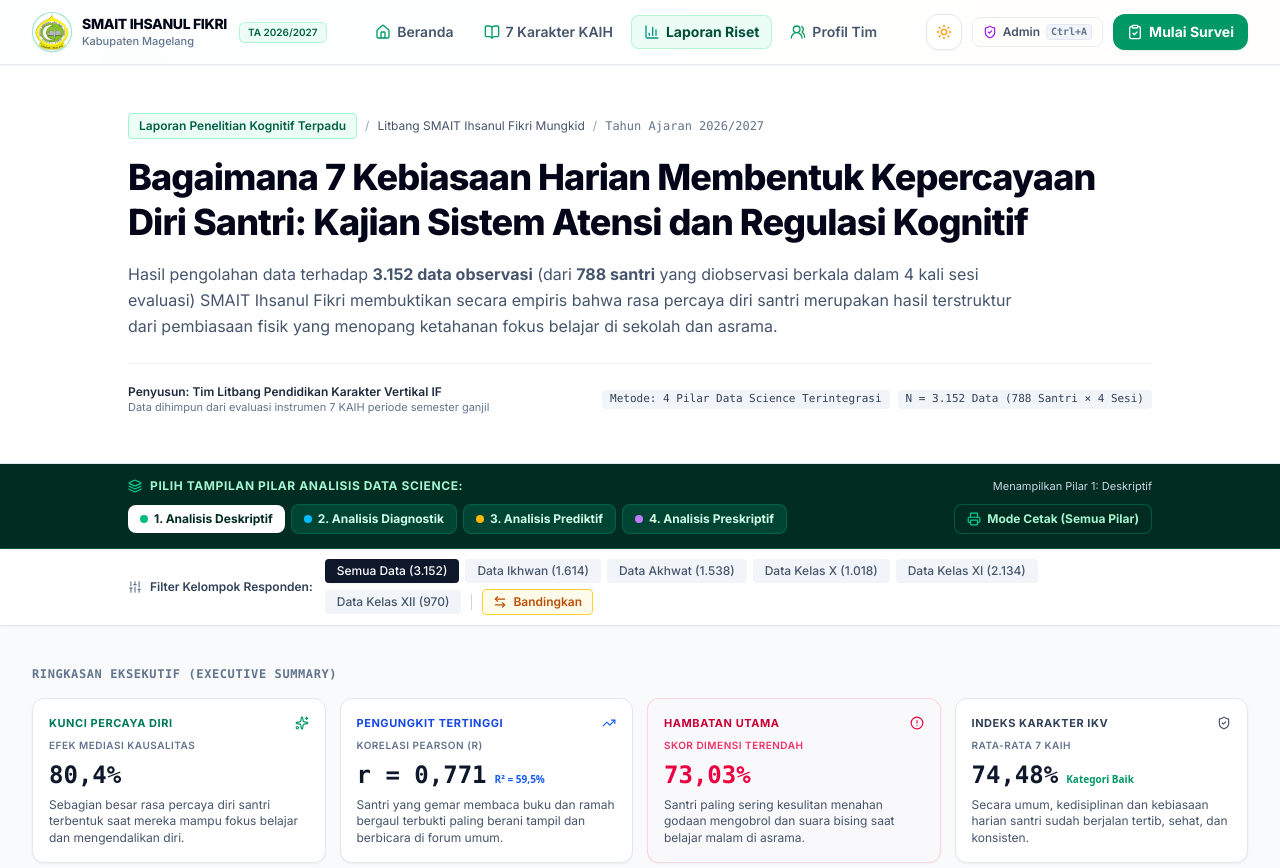
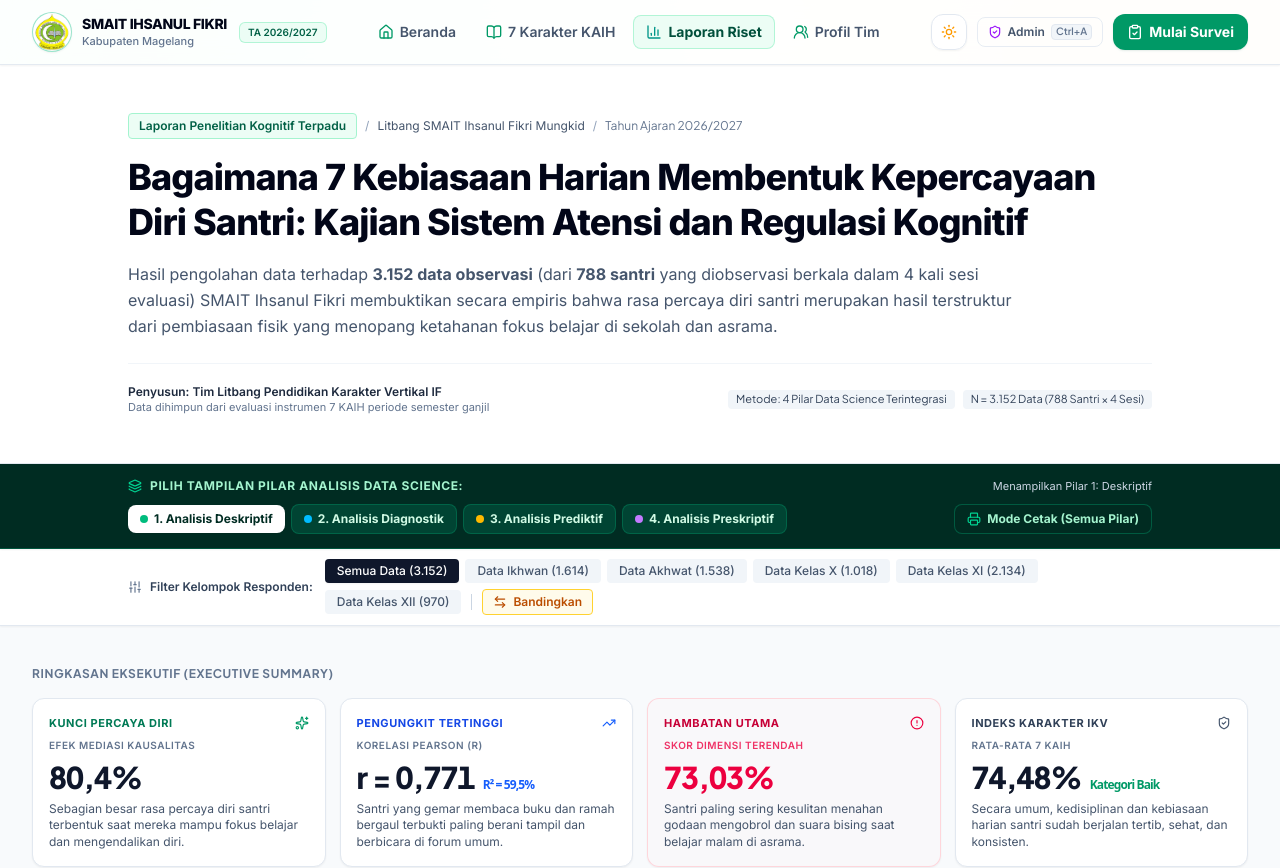
Before and after one commit to kkaifx1-cmyk/vertikalif, a Next.js app: page /laporan in a window 1280 px wide. Shown: the top 868 px of the page. Built offline with nearby package versions, Linux system fonts and the light colour scheme.

Commit message:
style: integrasikan font Plus Jakarta Sans untuk visual angka data & tipografi statistik executive dashboard

```diff
--- a/src/app/globals.css
+++ b/src/app/globals.css
@@ -1,6 +1,12 @@
 @import "tailwindcss";
 
 @custom-variant dark (&:where(.dark, .dark *));
+
+@theme {
+  --font-mono: var(--font-jakarta), var(--font-inter), system-ui, monospace;
+  --font-stat: var(--font-jakarta), var(--font-inter), system-ui, sans-serif;
+  --font-jakarta: var(--font-jakarta), system-ui, sans-serif;
+}
 
 :root {
   --background: #ffffff;
@@ -37,6 +43,16 @@ body {
   font-family: var(--font-inter), -apple-system, BlinkMacSystemFont, "Segoe UI", Roboto, "Helvetica Neue", Arial, sans-serif;
   -webkit-font-smoothing: antialiased;
   -moz-osx-font-smoothing: grayscale;
+}
+
+/* Utilitas Tipografi Angka & Data Premium */
+.font-stat,
+.font-data,
+.font-number {
+  font-family: var(--font-jakarta), var(--font-inter), system-ui, -apple-system, BlinkMacSystemFont, "Segoe UI", Roboto, sans-serif !important;
+  font-feature-settings: "tnum" 1, "cv05" 1, "cv11" 1;
+  font-variant-numeric: tabular-nums;
+  letter-spacing: -0.03em;
 }
 
 /* Utilitas Hide Scrollbar tapi tetap bisa di-scroll secara halus */
--- a/src/app/laporan/page.tsx
+++ b/src/app/laporan/page.tsx
@@ -1073,7 +1073,7 @@ export default function PublicResearchReportPage() {
               <div className="text-[10px] font-semibold text-slate-500 dark:text-slate-400 uppercase tracking-wider">
                 Efek Mediasi Kausalitas
               </div>
-              <div className="text-2xl font-extrabold font-mono text-slate-900 dark:text-slate-100">
+              <div className="text-3xl font-black font-stat text-slate-900 dark:text-slate-100 tracking-tight tabular-nums">
                 {formatNum(cohort.mediation.mediationPct, 1)}%
               </div>
               <p className="text-xs text-slate-600 dark:text-slate-400 leading-snug">
@@ -1092,9 +1092,9 @@ export default function PublicResearchReportPage() {
               <div className="text-[10px] font-semibold text-slate-500 dark:text-slate-400 uppercase tracking-wider">
                 Korelasi Pearson (r)
               </div>
-              <div className="text-2xl font-extrabold font-mono text-slate-900 dark:text-slate-100 flex items-baseline gap-2">
+              <div className="text-3xl font-black font-stat text-slate-900 dark:text-slate-100 flex items-baseline gap-2 tracking-tight tabular-nums">
                 <span>r = 0,771</span>
-                <span className="text-[10px] font-sans font-semibold text-blue-600 dark:text-blue-400">R² = 59,5%</span>
+                <span className="text-xs font-sans font-bold text-blue-600 dark:text-blue-400">R² = 59,5%</span>
               </div>
               <p className="text-xs text-slate-600 dark:text-slate-400 leading-snug">
                 Santri yang gemar membaca buku dan ramah bergaul terbukti paling berani tampil dan berbicara di forum umum.
@@ -1112,7 +1112,7 @@ export default function PublicResearchReportPage() {
               <div className="text-[10px] font-semibold text-rose-600/80 dark:text-rose-400/80 uppercase tracking-wider">
                 Skor Dimensi Terendah
               </div>
-              <div className="text-2xl font-extrabold font-mono text-rose-600 dark:text-rose-400">
+              <div className="text-3xl font-black font-stat text-rose-600 dark:text-rose-400 tracking-tight tabular-nums">
                 {formatNum(cohort.dimScores[1], 2)}%
               </div>
               <p className="text-xs text-slate-600 dark:text-slate-400 leading-snug">
@@ -1131,9 +1131,9 @@ export default function PublicResearchReportPage() {
               <div className="text-[10px] font-semibold text-slate-500 dark:text-slate-400 uppercase tracking-wider">
                 Rata-Rata 7 KAIH
               </div>
-              <div className="text-2xl font-extrabold font-mono text-slate-900 dark:text-slate-100 flex items-baseline gap-2">
+              <div className="text-3xl font-black font-stat text-slate-900 dark:text-slate-100 flex items-baseline gap-2 tracking-tight tabular-nums">
                 <span>{formatNum(cohort.ikv, 2)}%</span>
-                <span className="text-[10px] font-sans font-semibold text-emerald-600 dark:text-emerald-400">Kategori Baik</span>
+                <span className="text-xs font-sans font-bold text-emerald-600 dark:text-emerald-400">Kategori Baik</span>
               </div>
               <p className="text-xs text-slate-600 dark:text-slate-400 leading-snug">
                 Secara umum, kedisiplinan dan kebiasaan harian santri sudah berjalan tertib, sehat, dan konsisten.
@@ -1299,7 +1299,7 @@ export default function PublicResearchReportPage() {
                                   textAnchor="middle"
                                   fill={item.color}
                                   style={{
-                                    fontFamily: "var(--font-inter), system-ui, -apple-system, sans-serif",
+                                    fontFamily: "var(--font-jakarta), var(--font-inter), system-ui, -apple-system, sans-serif",
                                     fontSize: 10.5,
                                     fontWeight: 700,
                                   }}
@@ -1339,10 +1339,10 @@ export default function PublicResearchReportPage() {
                         </div>
 
                         <div className="flex items-baseline gap-2 pt-0.5">
-                          <span className="text-2xl sm:text-3xl font-extrabold font-mono text-slate-900 dark:text-slate-100 tabular-nums">
+                          <span className="text-2xl sm:text-3xl font-black font-stat text-slate-900 dark:text-slate-100 tracking-tight tabular-nums">
                             {item.count.toLocaleString("id-ID")}
                           </span>
-                          <span className={`text-xs font-bold font-mono px-2 py-0.5 rounded-md ${item.textColor} bg-white/80 dark:bg-slate-900/80 border border-slate-200/60 dark:border-slate-700/60`}>
+                          <span className={`text-xs font-bold font-stat px-2 py-0.5 rounded-md ${item.textColor} bg-white/80 dark:bg-slate-900/80 border border-slate-200/60 dark:border-slate-700/60 tabular-nums`}>
                             {formatNum(item.pct, 1)}%
                           </span>
                         </div>
@@ -2055,9 +2055,9 @@ export default function PublicResearchReportPage() {
                                 fill={item.color}
                                 className="tracking-tight"
                                 style={{
-                                  fontFamily: "var(--font-inter), system-ui, -apple-system, sans-serif",
+                                  fontFamily: "var(--font-jakarta), var(--font-inter), system-ui, -apple-system, sans-serif",
                                   fontSize: 11,
-                                  fontWeight: 600,
+                                  fontWeight: 700,
                                 }}
                               >
                                 {`r = ${item.r.toFixed(3)} (${item.r2.toFixed(1).replace(".", ",")}%)`}
@@ -2384,18 +2384,18 @@ export default function PublicResearchReportPage() {
                   </div>
 
                   {/* Koefisien Jalur Regresi */}
-                  <div className="mt-5 pt-4 border-t border-slate-800 grid grid-cols-1 sm:grid-cols-3 gap-3 text-xs font-mono text-center">
+                  <div className="mt-5 pt-4 border-t border-slate-800 grid grid-cols-1 sm:grid-cols-3 gap-3 text-xs text-center font-sans">
                     <div className="p-2.5 rounded-lg bg-slate-800/60 border border-slate-700/50">
                       <span className="text-slate-400 text-[11px]">Jalur a (Rutinitas → Fokus):</span>
-                      <div className="text-base font-bold text-emerald-400 mt-0.5">β = {cohort.mediation.pathA}</div>
+                      <div className="text-base font-black font-stat text-emerald-400 mt-0.5 tracking-tight tabular-nums">β = {cohort.mediation.pathA}</div>
                     </div>
                     <div className="p-2.5 rounded-lg bg-slate-800/60 border border-slate-700/50">
                       <span className="text-slate-400 text-[11px]">Jalur b (Fokus → Percaya Diri):</span>
-                      <div className="text-base font-bold text-amber-400 mt-0.5">β = {cohort.mediation.pathB}</div>
+                      <div className="text-base font-black font-stat text-amber-400 mt-0.5 tracking-tight tabular-nums">β = {cohort.mediation.pathB}</div>
                     </div>
                     <div className="p-2.5 rounded-lg bg-slate-800/60 border border-slate-700/50">
                       <span className="text-slate-400 text-[11px]">Jalur c&#39; (Pengaruh Langsung Tanpa M):</span>
-                      <div className="text-base font-bold text-slate-300 mt-0.5">β = {cohort.mediation.pathCPrime}</div>
+                      <div className="text-base font-black font-stat text-slate-300 mt-0.5 tracking-tight tabular-nums">β = {cohort.mediation.pathCPrime}</div>
                     </div>
                   </div>
                 </div>
@@ -2574,16 +2574,16 @@ export default function PublicResearchReportPage() {
                         chartPersonaDonutView.isInView ? "opacity-100 scale-100 delay-300" : "opacity-0 scale-75"
                       }`}
                     >
-                      <span className="text-[10px] uppercase font-bold tracking-wider text-slate-400 dark:text-slate-500">
+                      <span className="text-[10px] uppercase font-bold tracking-wider text-slate-400 dark:text-slate-500 font-sans">
                         {activePersonaIndex !== null ? "Proporsi Persona" : "Total Populasi"}
                       </span>
-                      <span className="text-2xl sm:text-3xl font-extrabold font-mono text-slate-900 dark:text-slate-100 mt-0.5">
+                      <span className="text-3xl sm:text-4xl font-black font-stat text-slate-950 dark:text-white mt-0.5 tracking-tight tabular-nums drop-shadow-xs">
                         {activePersonaIndex !== null
                           ? `${formatNum(personaChartData[activePersonaIndex]?.pct ?? 0, 1)}%`
                           : cohort.count.toLocaleString("id-ID")}
                       </span>
                       <span
-                        className="text-[11px] font-semibold mt-0.5 px-2.5 py-0.5 rounded-full truncate max-w-[170px]"
+                        className="text-[11px] font-semibold mt-1 px-2.5 py-0.5 rounded-full truncate max-w-[170px]"
                         style={{
                           color:
                             activePersonaIndex !== null
@@ -2633,12 +2633,12 @@ export default function PublicResearchReportPage() {
                                 #{idx + 1} {item.name}
                               </span>
                             </div>
-                            <div className="flex items-center gap-2 font-mono shrink-0">
-                              <span className="font-bold text-slate-700 dark:text-slate-300 text-xs">
+                            <div className="flex items-center gap-2 font-stat shrink-0">
+                              <span className="font-bold text-slate-800 dark:text-slate-200 text-xs tabular-nums">
                                 {item.count.toLocaleString("id-ID")}
                               </span>
                               <span
-                                className="text-[11px] font-extrabold px-1.5 py-0.5 rounded"
+                                className="text-[11px] font-black px-1.5 py-0.5 rounded tabular-nums"
                                 style={{
                                   backgroundColor: `${item.color}15`,
                                   color: item.color,
@@ -3112,7 +3112,7 @@ export default function PublicResearchReportPage() {
                                     textAnchor="middle"
                                     className="fill-emerald-800 dark:fill-emerald-300 font-bold"
                                     style={{
-                                      fontFamily: "var(--font-inter), system-ui, -apple-system, sans-serif",
+                                      fontFamily: "var(--font-jakarta), var(--font-inter), system-ui, -apple-system, sans-serif",
                                       fontSize: 10.5,
                                       fontWeight: 700,
                                     }}
@@ -3176,7 +3176,7 @@ export default function PublicResearchReportPage() {
                                     fill="#d97706"
                                     className="font-bold"
                                     style={{
-                                      fontFamily: "var(--font-inter), system-ui, -apple-system, sans-serif",
+                                      fontFamily: "var(--font-jakarta), var(--font-inter), system-ui, -apple-system, sans-serif",
                                       fontSize: 10.5,
                                       fontWeight: 700,
                                     }}
@@ -3207,10 +3207,10 @@ export default function PublicResearchReportPage() {
                       </span>
                     </div>
                     <div className="flex items-baseline gap-2">
-                      <span className="text-3xl font-extrabold font-mono text-emerald-600 dark:text-emerald-400 tabular-nums">
+                      <span className="text-3xl font-black font-stat text-emerald-600 dark:text-emerald-400 tabular-nums tracking-tight">
                         +8,1%
                       </span>
-                      <span className="text-xs font-semibold text-slate-500 dark:text-slate-400">
+                      <span className="text-xs font-semibold text-slate-500 dark:text-slate-400 font-sans">
                         (72,3% &rarr; 80,4%)
                       </span>
                     </div>
@@ -3231,10 +3231,10 @@ export default function PublicResearchReportPage() {
                       </span>
                     </div>
                     <div className="flex items-baseline gap-2">
-                      <span className="text-3xl font-extrabold font-mono text-amber-600 dark:text-amber-400 tabular-nums">
+                      <span className="text-3xl font-black font-stat text-amber-600 dark:text-amber-400 tabular-nums tracking-tight">
                         2,1x Lipat
                       </span>
-                      <span className="text-xs font-semibold text-slate-500 dark:text-slate-400">
+                      <span className="text-xs font-semibold text-slate-500 dark:text-slate-400 font-sans">
                         (19,0% &rarr; 40,0%)
                       </span>
                     </div>
@@ -3255,7 +3255,7 @@ export default function PublicResearchReportPage() {
                       </span>
                     </div>
                     <div className="flex items-baseline gap-2">
-                      <span className="text-3xl font-extrabold font-mono text-blue-600 dark:text-blue-400 tabular-nums">
+                      <span className="text-3xl font-black font-stat text-blue-600 dark:text-blue-400 tabular-nums tracking-tight">
                         0,0%
                       </span>
                       <span className="text-xs font-semibold text-slate-500 dark:text-slate-400">
@@ -3485,19 +3485,19 @@ export default function PublicResearchReportPage() {
                   <div className="grid grid-cols-2 gap-2 pt-1">
                     <div className="p-3 rounded-xl bg-slate-50 dark:bg-slate-850 border border-slate-200 dark:border-slate-800 text-center">
                       <span className="text-[10px] text-slate-500 uppercase font-semibold">Proyeksi Skor Pede</span>
-                      <div className="text-xl font-extrabold font-mono text-emerald-600 dark:text-emerald-400 mt-0.5">
+                      <div className="text-2xl font-black font-stat text-emerald-600 dark:text-emerald-400 mt-0.5 tracking-tight tabular-nums">
                         {simulatedImpact.newConfidence}%
                       </div>
-                      <span className="text-[10px] font-mono font-bold text-emerald-700 dark:text-emerald-300">
+                      <span className="text-[10px] font-stat font-bold text-emerald-700 dark:text-emerald-300">
                         (+{simulatedImpact.confidenceGain}%)
                       </span>
                     </div>
                     <div className="p-3 rounded-xl bg-slate-50 dark:bg-slate-850 border border-slate-200 dark:border-slate-800 text-center">
                       <span className="text-[10px] text-slate-500 uppercase font-semibold">Konversi Santri Mandiri</span>
-                      <div className="text-xl font-extrabold font-mono text-slate-900 dark:text-slate-100 mt-0.5">
+                      <div className="text-2xl font-black font-stat text-slate-900 dark:text-slate-100 mt-0.5 tracking-tight tabular-nums">
                         ~{simulatedImpact.convertedUniqueStudents} santri
                       </div>
-                      <span className="text-[10px] font-mono text-slate-500">
+                      <span className="text-[10px] font-stat text-slate-500">
                         (~{simulatedImpact.convertedResponses} data respon)
                       </span>
                     </div>
```
Also changed, not shown: src/app/layout.tsx (+8 -2 lines).
